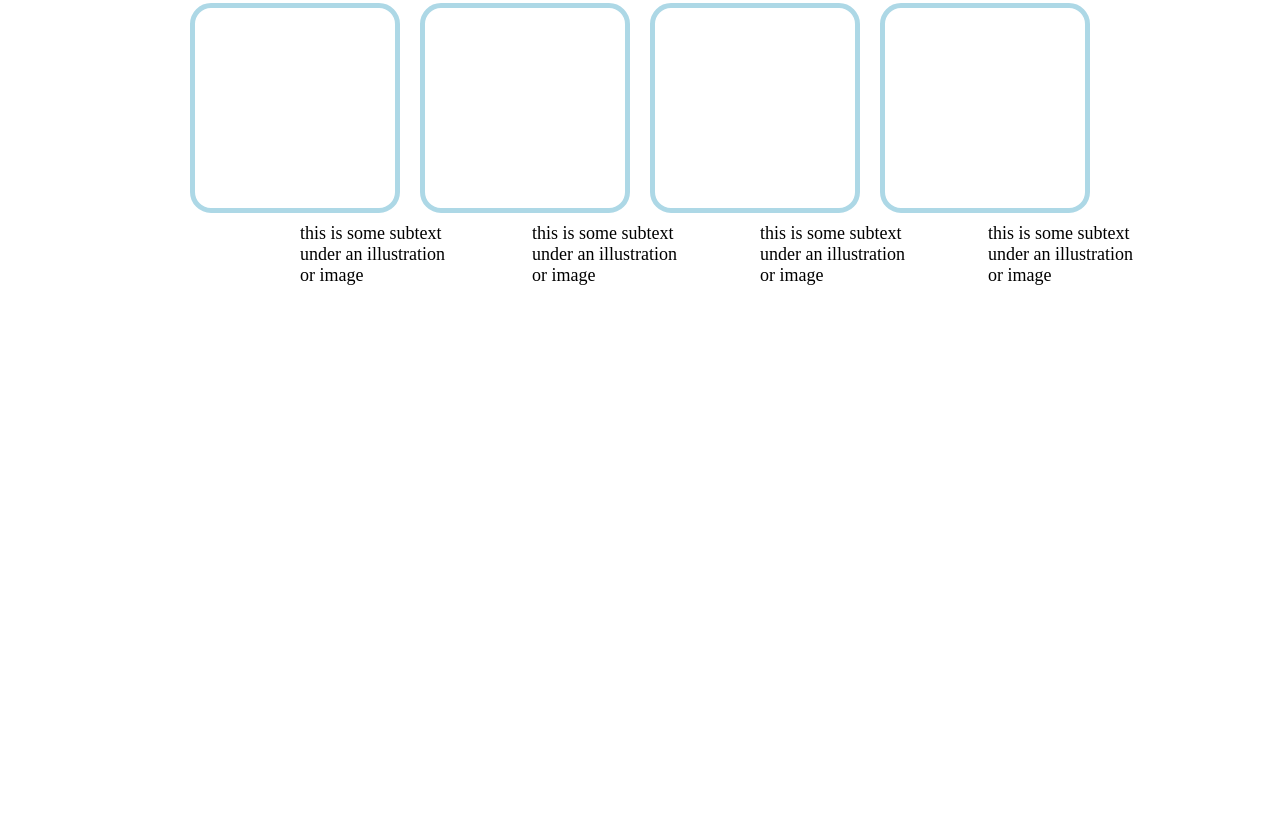
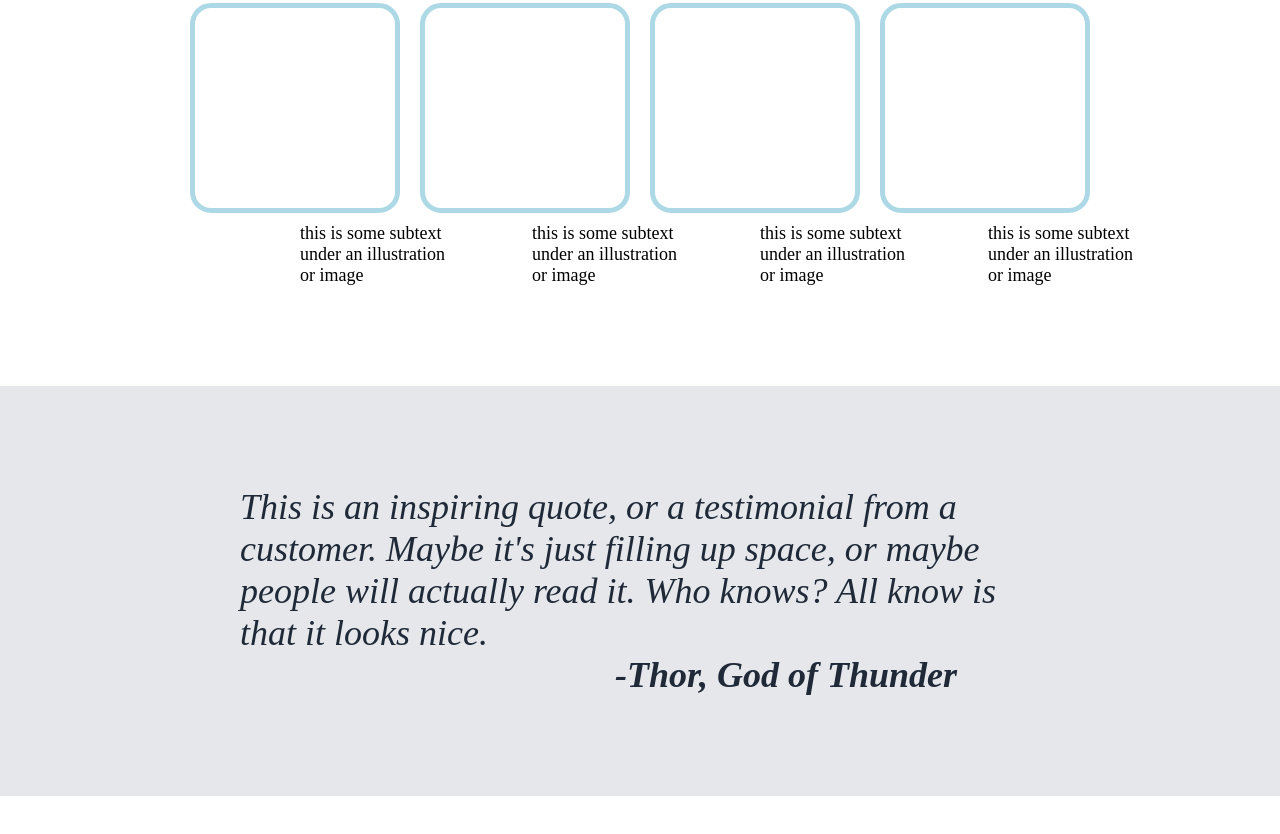
Before and after one commit to KevTheDev96/landingpage, a plain HTML site: page index.html in a window 1280 px wide. Shown: the part 548-1382 px from the top of the page. Before the commit the page ends 934 px from the top, so only its background shows below. Drawn offline with Linux system fonts and the light colour scheme.

Commit message:
quote section completed using divs

```diff
--- a/index.html
+++ b/index.html
@@ -88,6 +88,17 @@
 
     </section>
 
+    <section class="quote_section">
+        <blockquote class="quote">
+            This is an inspiring quote, or a testimonial from a customer. Maybe it's just filling up space, or maybe people will actually read it. Who knows? All know is that it looks nice.
+            <div class="citearea">
+                <cite>-Thor, God of Thunder</cite>
+            </div>
+        </blockquote>
+    </section>
+
+
+
 
 </body>
 </html>
```
